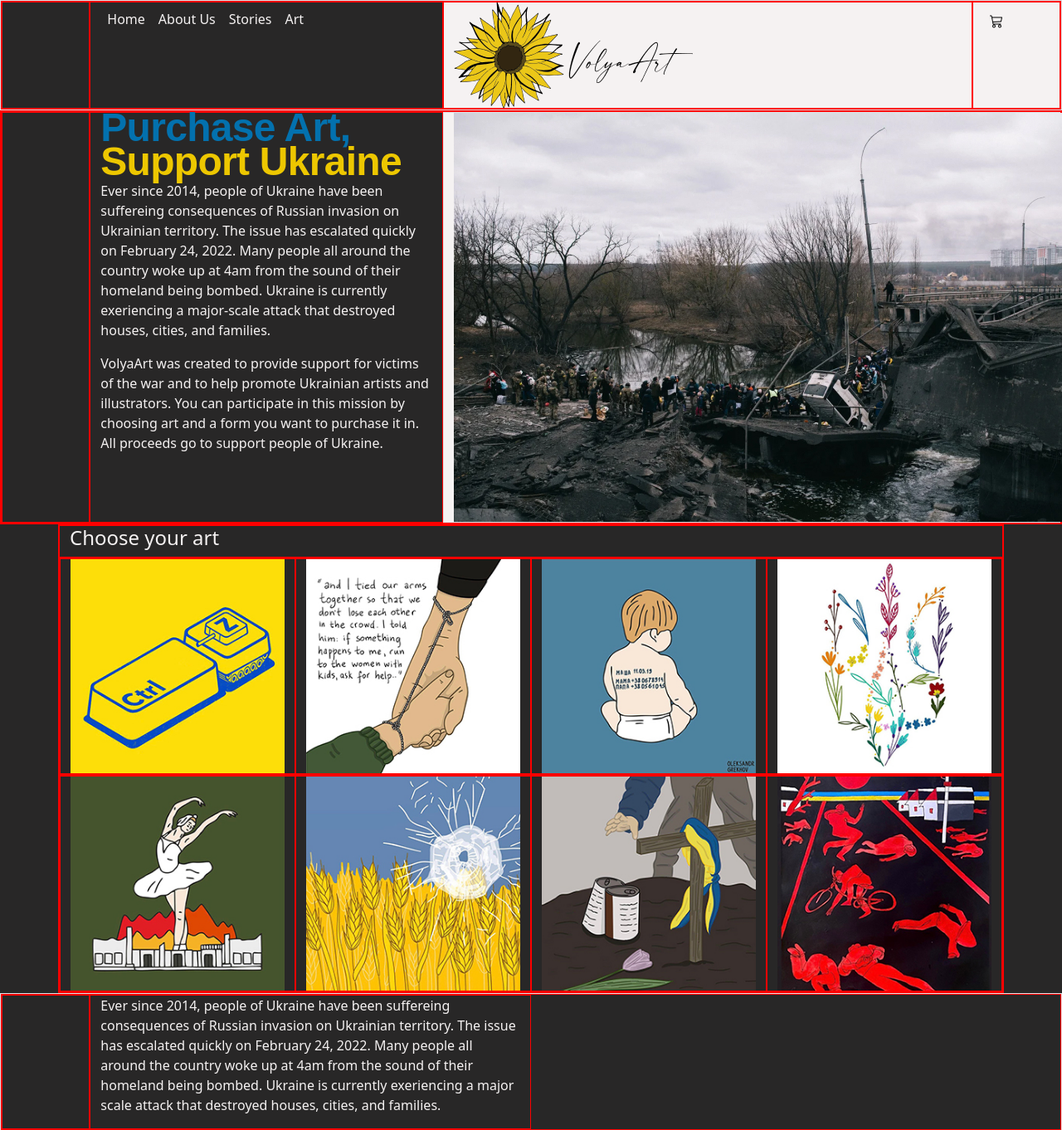
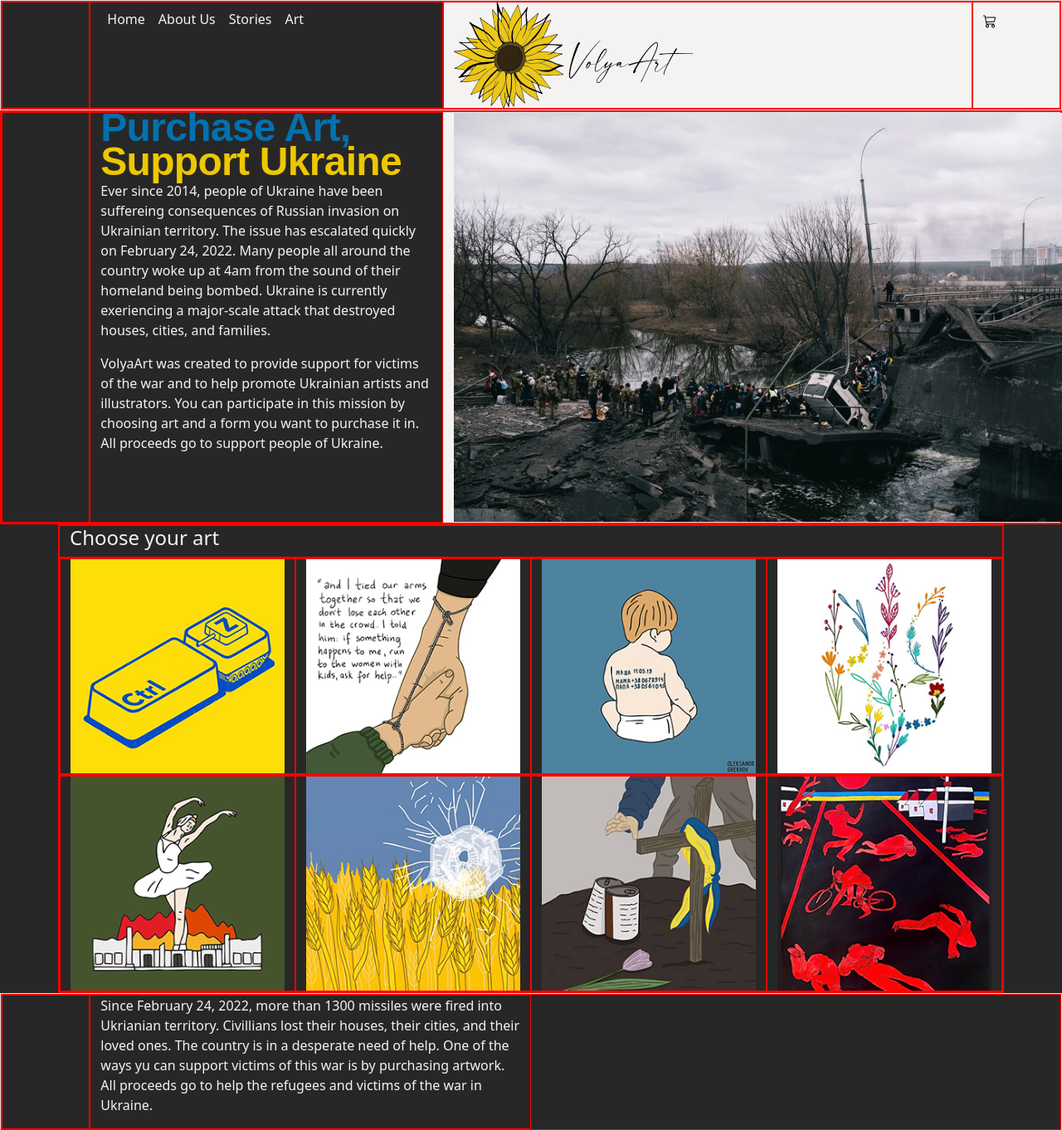
Before and after one commit to irinaching/irinaching.github.io, a plain HTML site: page index.html in a window 1280 px wide. Shown: the top 1362 px of the page at 83% size. Drawn offline with nearby package versions, Linux system fonts and the light colour scheme.

Commit message:
Update index.html

```diff
--- a/index.html
+++ b/index.html
@@ -53,8 +53,7 @@
                     alt = "VolyaArt"/>
              </div>
              <div class = "col-1"
-                  style = color: #282727;>
-               <a href="#" class=" px-2 active" aria-current="page">
+               <a href="#" class=" px-2 active" aria-current="page" style = color: #282727;>
                  <svg xmlns="http://www.w3.org/2000/svg" width="16" height="45" class="bi bi-cart3" viewBox="0 0 16 16">
                    <path d="M0 1.5A.5.5 0 0 1 .5 1H2a.5.5 0 0 1 .485.379L2.89 3H14.5a.5.5 0 0 1 .49.598l-1 5a.5.5 0 0 1-.465.401l-9.397.472L4.415 11H13a.5.5 0 0 1 0 1H4a.5.5 0 0 1-.491-.408L2.01 3.607 1.61 2H.5a.5.5 0 0 1-.5-.5zM3.102 4l.84 4.479 9.144-.459L13.89 4H3.102zM5 12a2 2 0 1 0 0 4 2 2 0 0 0 0-4zm7 0a2 2 0 1 0 0 4 2 2 0 0 0 0-4zm-7 1a1 1 0 1 1 0 2 1 1 0 0 1 0-2zm7 0a1 1 0 1 1 0 2 1 1 0 0 1 0-2z"/>
                  </svg>
@@ -143,7 +142,7 @@
           <div class="col-1"></div>
           <div class ="col-5">
             <p>
-              Ever since 2014, people of Ukraine have been suffereing consequences of Russian invasion on Ukrainian territory. The issue has escalated quickly on February 24, 2022. Many people all around the country woke up at 4am from the sound of their homeland being bombed. Ukraine is currently exeriencing a major scale attack that destroyed houses, cities, and families.
+              Since February 24, 2022, more than 1300 missiles were fired into Ukrianian territory. Civillians lost their houses, their cities, and their loved ones. The country is in a desperate need of help. One of the ways yu can support victims of this war is by purchasing artwork. All proceeds go to help the refugees and victims of the war in Ukraine.
             </p>
           </div>
         </div>
```
